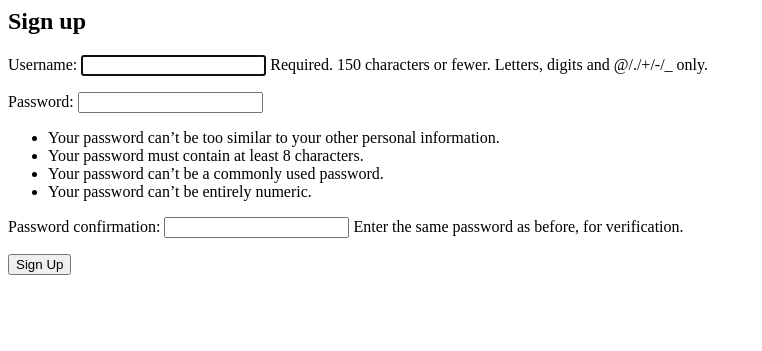
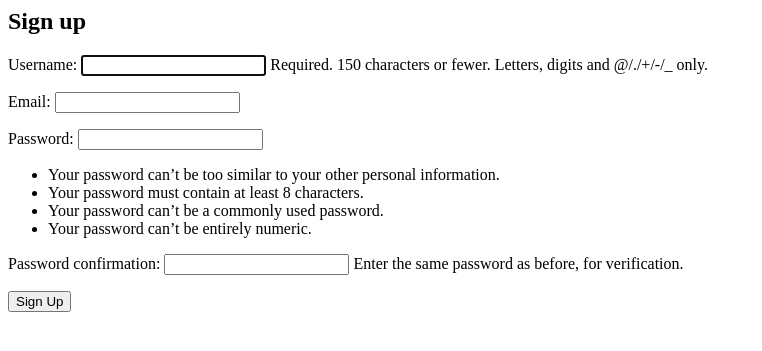
Before and after one commit to mhhasani/AuthProject, a Django app: page /accounts/signup/ in a window 1280 px wide. Shown: the top 351 px of the page, without its empty margins (0-762 px from the left). Run offline with Django 3.2, Linux system fonts and the light colour scheme.

Commit message:
add email to User

```diff
--- a/AuthApp/forms.py
+++ b/AuthApp/forms.py
@@ -1,4 +1,6 @@
 from django import forms
+from django.contrib.auth.forms import UserCreationForm
+from django.contrib.auth.models import User
 from AuthApp.models import UserProfile
 
 
@@ -13,3 +15,17 @@ class UserProfileForm(forms.ModelForm):
             user_profile.user = user
         user_profile.save()
         return user_profile
+
+
+class UserForm(forms.ModelForm):
+    class Meta:
+        model = User
+        fields = ('email',)
+
+
+class SignUpForm(UserCreationForm):
+    email = forms.EmailField(required=True)
+
+    class Meta:
+        model = User
+        fields = ("username", "email",)
--- a/AuthApp/templates/profile.html
+++ b/AuthApp/templates/profile.html
@@ -3,6 +3,7 @@
 <a href="{% url 'profile-photo' %}">
     <h3>profile photo</h3>
 </a>
+<h2>{{Email}}</h2>
 <form enctype="multipart/form-data" method="post" action="">
     {% csrf_token %} {{ form.as_p }}
     <input type=submit value="submit" />
--- a/AuthApp/views.py
+++ b/AuthApp/views.py
@@ -5,7 +5,7 @@ from django.urls import reverse_lazy, reverse
 from django.views.generic import FormView
 from django.views.generic.base import View
 from django.views.generic.edit import CreateView
-from AuthApp.forms import UserProfileForm
+from AuthApp.forms import SignUpForm, UserProfileForm
 from django.views.generic import UpdateView
 from django.contrib.auth.models import User
 from .models import *
@@ -16,7 +16,7 @@ from Authentication.settings import BASE_DIR
 
 
 class SignUpView(CreateView):
-    form_class = UserCreationForm
+    form_class = SignUpForm
     success_url = reverse_lazy('edit-user-profile')
     template_name = 'registration/signup.html'
 
@@ -40,6 +40,7 @@ class EditUserProfileView(LoginRequiredMixin, UpdateView):
         profile = UserProfile.objects.filter(user=user)
         context = super().get_context_data(**kwargs)
         context["user"] = profile.get()
+        context["Email"] = user.email
         return context
 
     def get_success_url(self, *args, **kwargs):
```
Also changed, not shown: Group/migrations/0023_alter_group_link.py (added), Upload/ProfilePhoto/default.jpg (added), db.sqlite3.
